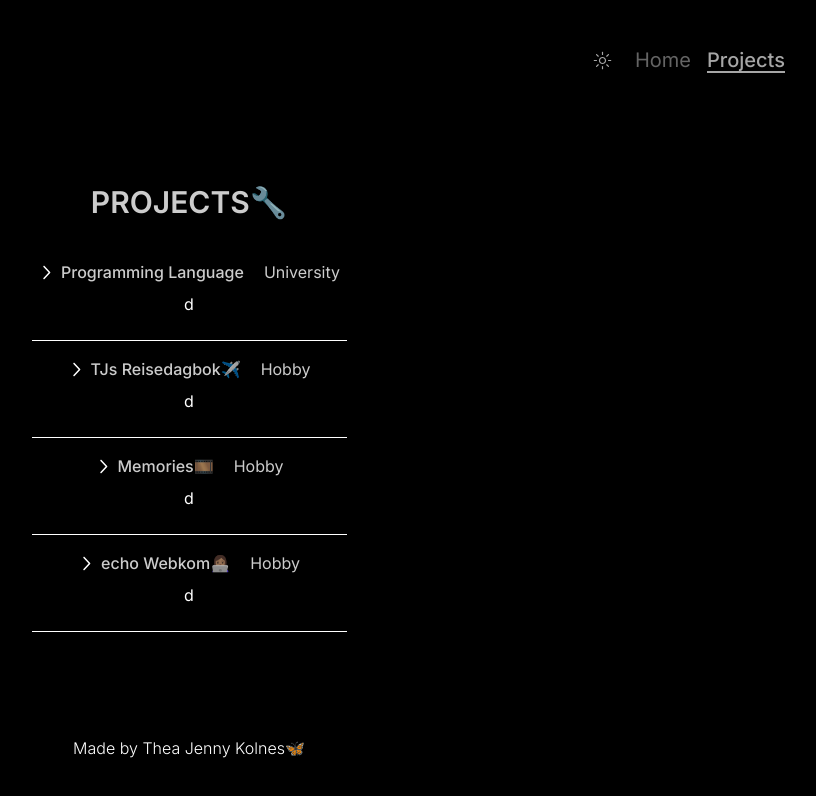
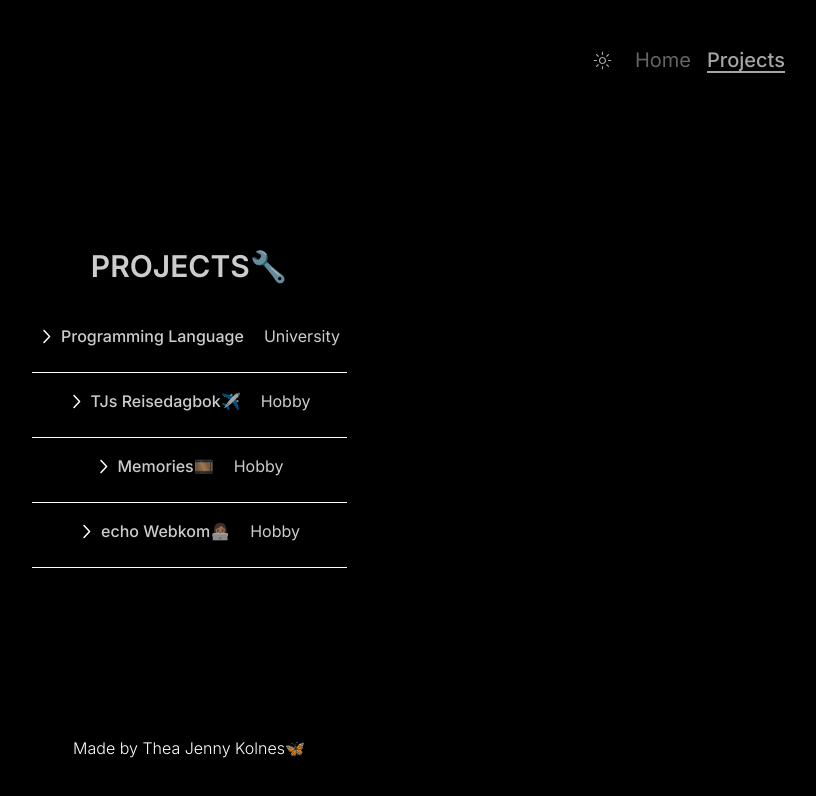
Before and after one commit to tjekol/homepage, a Next.js app: page /project in a window 1280 px wide. Shown: the top 796 px of the page, without its empty margins (451-1267 px from the left). Built offline with nearby package versions, Linux system fonts and the light colour scheme.

Commit message:
removed letter d

```diff
--- a/src/app/project/page.tsx
+++ b/src/app/project/page.tsx
@@ -55,7 +55,7 @@ export default function ProjectPage() {
                     {project.link}
                   </a>
                 </>
-              )}d
+              )}
               <Image
                 className='scale-75 pt-4 dark:invert md:scale-100'
                 src={line}
```
